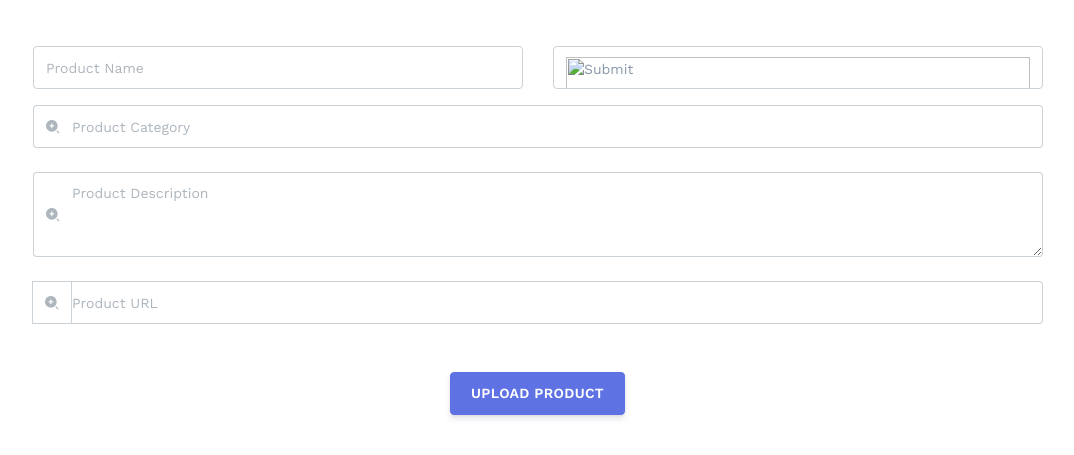
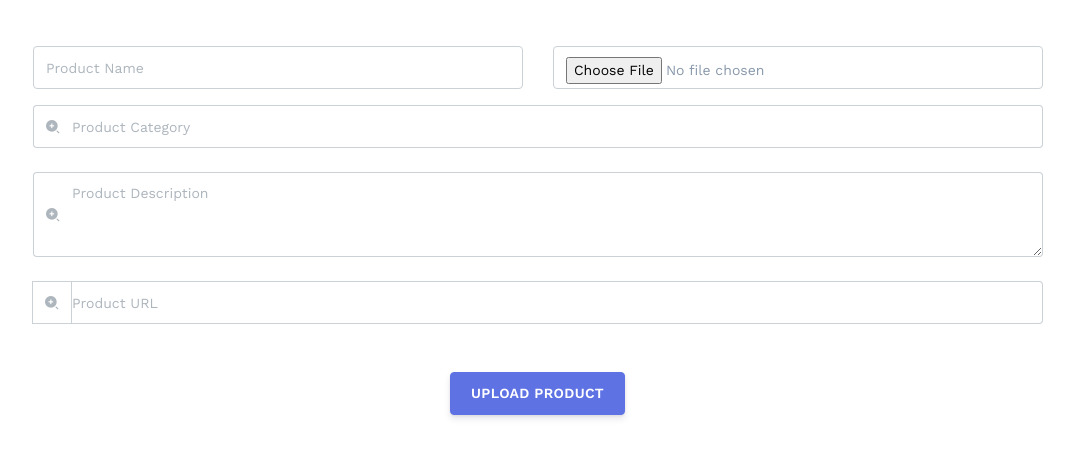
Before and after one commit to ayoola-dogo/westfolks, a Django app: page /products/product-upload/ in a window 1280 px wide. Shown: the part 80-535 px from the top of the page, without its empty margins (102-1176 px from the left). Run offline with Django 3.2, Linux system fonts and the light colour scheme; the visitor is signed in with stand-in values (Sample User, id 1); some libraries are stand-ins or nearby versions.

Commit message:
After stash and some html changes

```diff
--- a/products/templates/products/product_upload.html
+++ b/products/templates/products/product_upload.html
@@ -23,7 +23,7 @@
         </div>
         <div class="col-md-6">
           <div class="form-group">
-            <input type="image" name="image" class="form-control" id="{{ prod_form.id_image }}" placeholder="Product Image" accept="image/png image/jpeg">
+            <input type="file" name="image" class="form-control" id="{{ prod_form.id_image }}" placeholder="Product Image" accept="image/png image/jpeg">
             {{ prod_form.image.errors }}
           </div>
         </div>
```
